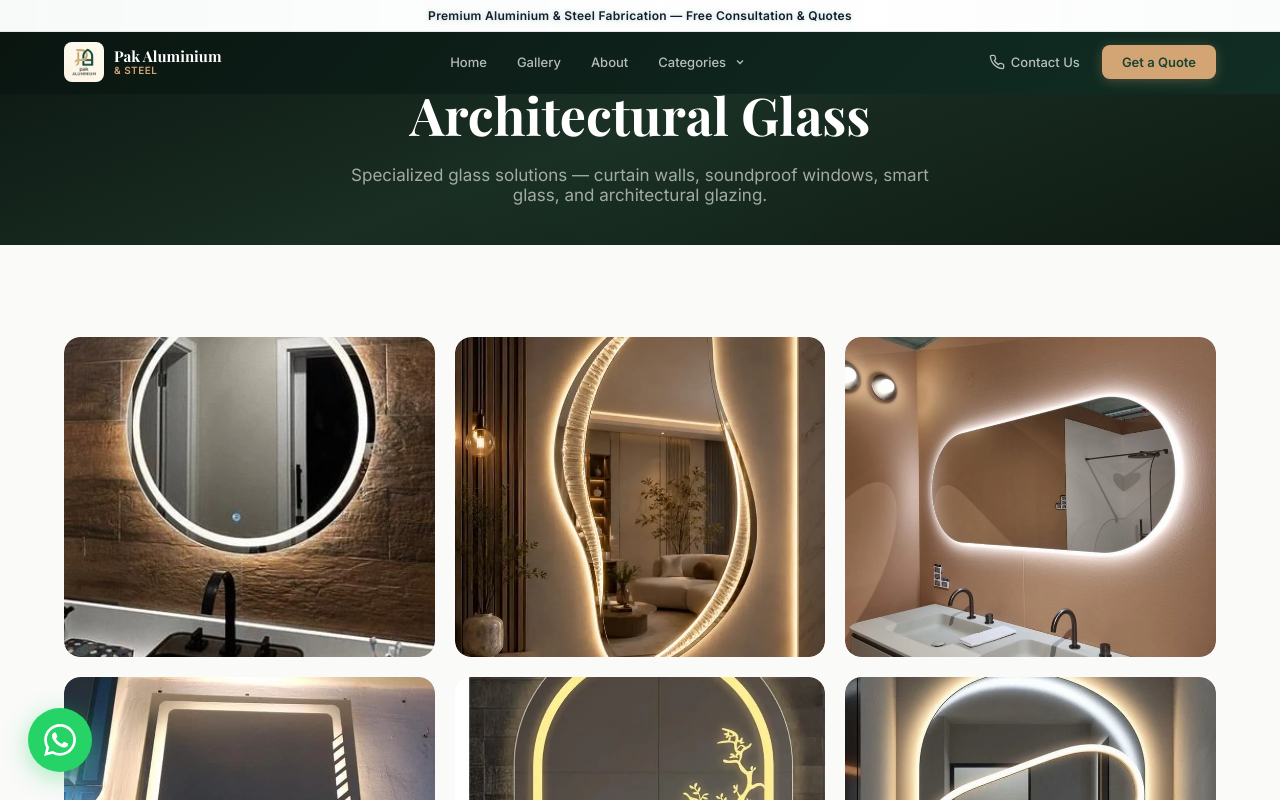
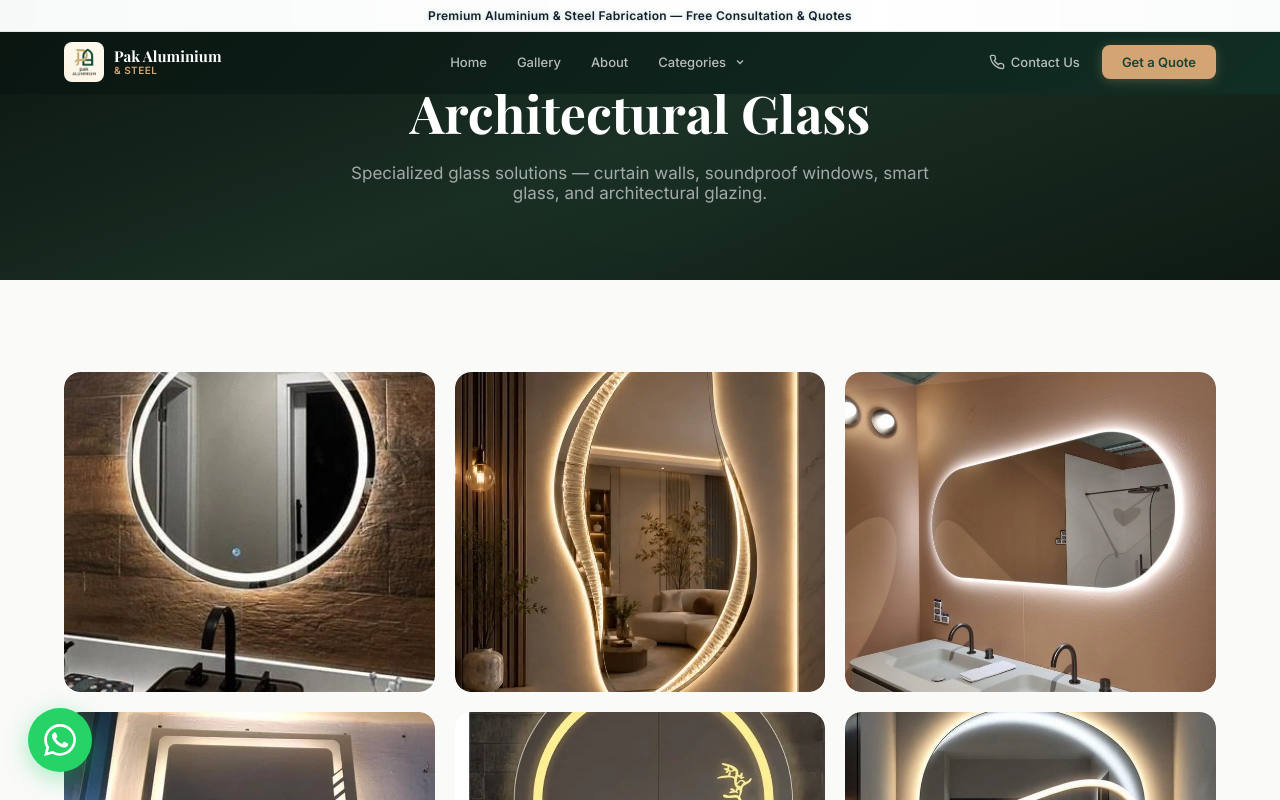
Before and after one commit to shahidburhan37-dotcom/pak-aluminium-steel, a React (Vite) app: page /windows in a window 1280 px wide. Shown: the top 800 px of the page. Built offline with nearby package versions, Linux system fonts and the light colour scheme.

Commit message:
fix: page-header 35vh height, centered content

```diff
--- a/src/index.css
+++ b/src/index.css
@@ -1220,9 +1220,11 @@ button { cursor: pointer; font-family: var(--font-body); }
    PAGE HEADER (inner pages)
    ═══════════════════════════════════════════════ */
 .page-header {
-  padding: 80px 24px 40px;
+  min-height: 35vh;
+  padding: 0 24px;
   background: linear-gradient(160deg, #0a1510, #1a2e23, #0e1a13);
   text-align: center; position: relative; overflow: hidden;
+  display: flex; flex-direction: column; align-items: center; justify-content: center;
 }
 .page-header::before {
   content: ''; position: absolute; width: 300px; height: 300px; border-radius: 50%;
```
